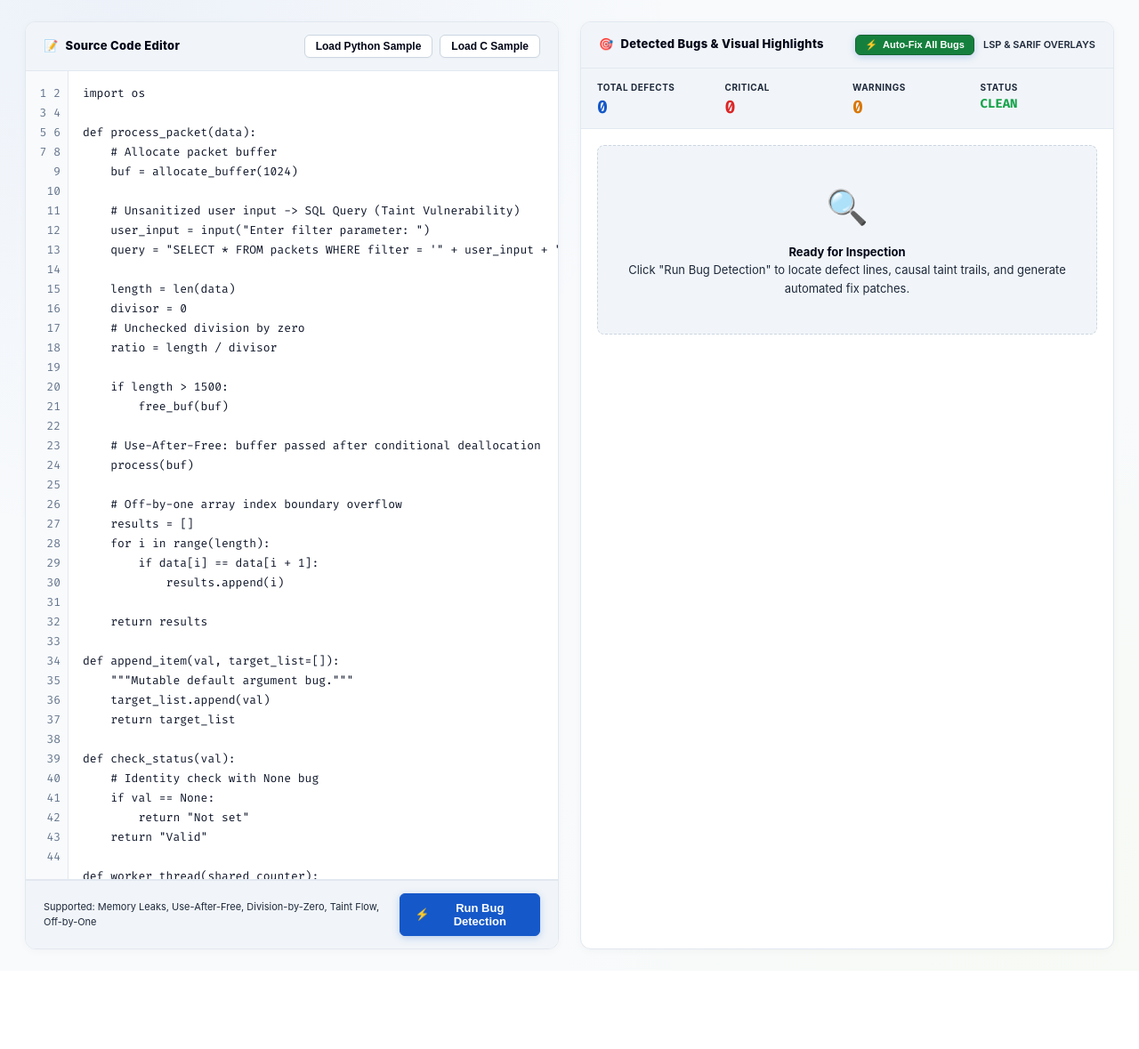
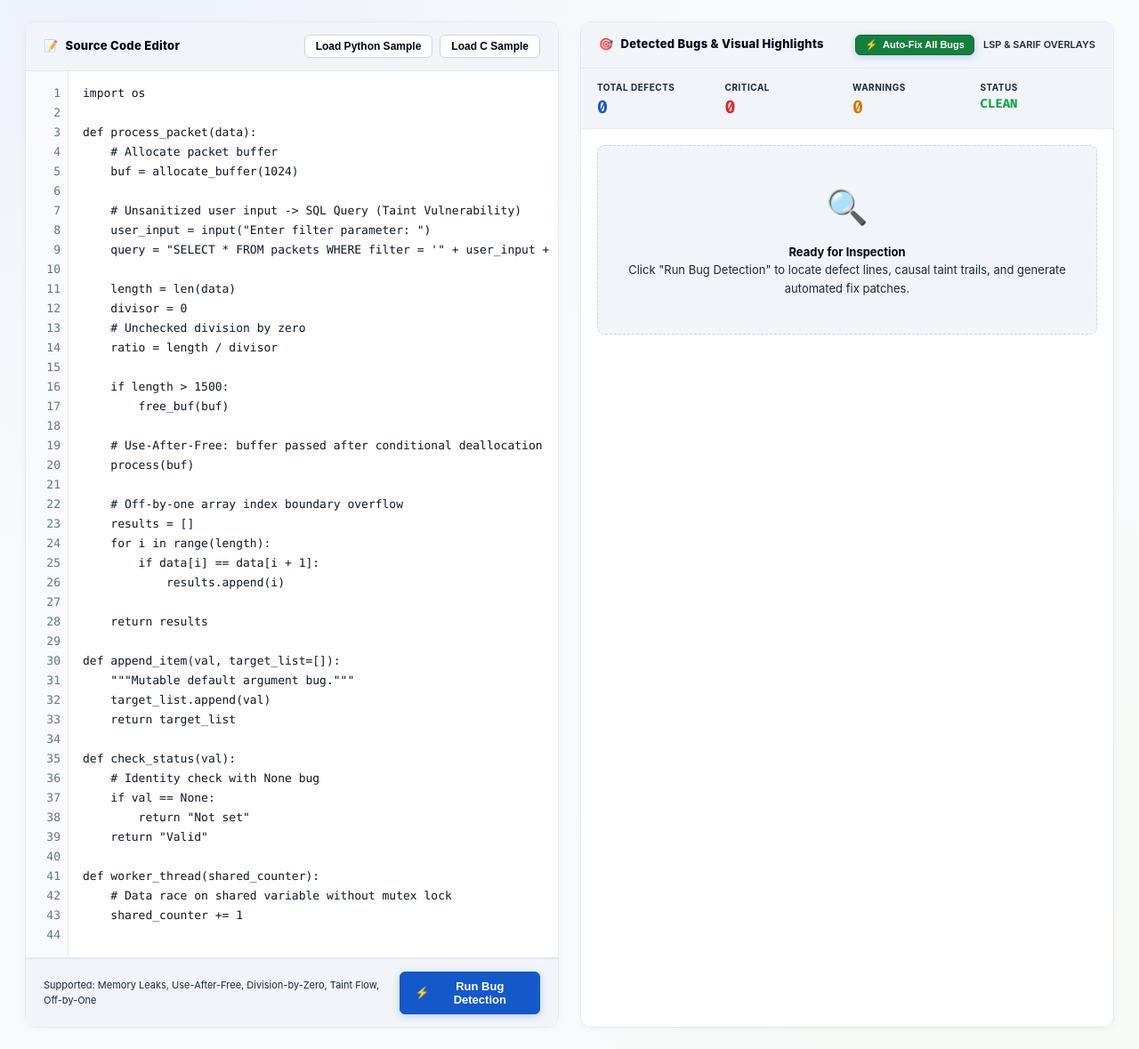
Before and after one commit to bhabanisoren16-ship-it/ai-bug-detection, a Flask app: page / in a window 1280 px wide. Shown: the part 125-1304 px from the top of the page at 89% size. Before the commit the page ends 1196 px from the top, so only its background shows below. Run offline with Flask 3, Linux system fonts and the light colour scheme.

Commit message:
fix(editor): eliminate editor cursor glitch with pixel-aligned Cascadia/Consolas font stack, gutter pre-wrap, zero letter-spacing, and undo-preserving smart indentation

```diff
--- a/web/static/css/style.css
+++ b/web/static/css/style.css
@@ -458,37 +458,46 @@ body.theme-cyberpunk .badge-security {
   flex: 1;
   min-height: 460px;
   background: #ffffff;
-  font-family: var(--font-mono);
+  font-family: "Cascadia Code", Consolas, "SF Mono", Monaco, "Liberation Mono", "Courier New", monospace;
   border-bottom: 1px solid var(--border-color);
   cursor: text;
   position: relative;
+  overflow: hidden;
 }
 
 .line-numbers {
   width: 48px;
+  min-width: 48px;
   background: #f8fafc;
   color: #64748b;
-  font-family: var(--font-mono);
-  font-size: 13px;
-  line-height: 22px;
+  font-family: "Cascadia Code", Consolas, "SF Mono", Monaco, "Liberation Mono", "Courier New", monospace !important;
+  font-size: 13px !important;
+  line-height: 22px !important;
   padding: 14px 8px;
   text-align: right;
+  white-space: pre !important;
   user-select: none;
   -webkit-user-select: none;
   border-right: 1px solid var(--border-color);
-  cursor: default;
-  pointer-events: none;
+  cursor: pointer;
+  pointer-events: auto;
   overflow: hidden;
   box-sizing: border-box;
+  letter-spacing: 0px !important;
+  word-spacing: 0px !important;
 }
 
 .code-textarea {
   flex: 1;
+  width: 100%;
+  height: 100%;
+  min-height: 460px;
+  margin: 0;
   background: #ffffff;
   color: #0f172a;
-  font-family: var(--font-mono);
-  font-size: 13px;
-  line-height: 22px;
+  font-family: "Cascadia Code", Consolas, "SF Mono", Monaco, "Liberation Mono", "Courier New", monospace !important;
+  font-size: 13px !important;
+  line-height: 22px !important;
   padding: 14px 16px;
   border: none;
   outline: none;
@@ -500,14 +509,16 @@ body.theme-cyberpunk .badge-security {
   -moz-tab-size: 4;
   cursor: text;
   caret-color: var(--color-cobalt, #1558c9);
-  /* Enforce 1:1 character-to-column mapping: disable font ligatures to prevent caret jump/drift */
+  /* Enforce exact 1:1 character-column caret alignment: disable font ligatures to prevent caret jump/drift */
   font-variant-ligatures: none !important;
-  font-feature-settings: "liga" 0, "calt" 0, "dlig" 0 !important;
-  -webkit-font-feature-settings: "liga" 0, "calt" 0, "dlig" 0 !important;
-  letter-spacing: normal;
-  word-spacing: normal;
+  font-feature-settings: "liga" 0, "calt" 0, "dlig" 0, "clig" 0 !important;
+  -webkit-font-feature-settings: "liga" 0, "calt" 0, "dlig" 0, "clig" 0 !important;
+  letter-spacing: 0px !important;
+  word-spacing: 0px !important;
   word-break: normal;
   word-wrap: normal;
+  -webkit-font-smoothing: antialiased;
+  -moz-osx-font-smoothing: grayscale;
 }
 
 .code-textarea::selection {
--- a/web/static/js/app.js
+++ b/web/static/js/app.js
@@ -132,12 +132,43 @@ function initLineNumbers() {
             numbers += i + "\n";
         }
         gutter.textContent = numbers;
+
+        // Auto-widen gutter if lines >= 1000
+        if (lines >= 1000) {
+            gutter.style.width = "64px";
+            gutter.style.minWidth = "64px";
+        } else {
+            gutter.style.width = "48px";
+            gutter.style.minWidth = "48px";
+        }
     }
 
     function setupEditor(editor, gutter) {
         if (!editor) return;
 
-        // Smooth tab key indentation and caret management (prevents focus loss / caret jump)
+        // Clicking wrapper outside editor transfers focus directly to editor
+        const wrapper = editor.closest(".editor-wrapper");
+        if (wrapper) {
+            wrapper.addEventListener("click", (e) => {
+                if (e.target === wrapper) {
+                    editor.focus();
+                }
+            });
+        }
+
+        // Clicking gutter line number navigates cursor directly to that line
+        if (gutter) {
+            gutter.addEventListener("click", (e) => {
+                const rect = gutter.getBoundingClientRect();
+                const offsetY = e.clientY - rect.top + editor.scrollTop;
+                const padding = 14;
+                const lineHeight = 22;
+                const targetLine = Math.max(1, Math.floor((offsetY - padding) / lineHeight) + 1);
+                jumpToEditorLine(editor.id, targetLine, 1);
+            });
+        }
+
+        // Smart keyboard caret handling: Tab (indent), Shift+Tab (outdent), Enter (auto-indent)
         editor.addEventListener("keydown", function(e) {
             if (e.key === "Tab") {
                 e.preventDefault();
@@ -170,10 +201,10 @@ function initLineNumbers() {
                     this.selectionEnd = Math.max(lineStart, end - removedChars);
                 } else {
                     if (start === end) {
-                        // Single cursor: Insert 4 spaces at caret position
-                        const indent = "    ";
-                        this.value = value.substring(0, start) + indent + value.substring(end);
-                        this.selectionStart = this.selectionEnd = start + 4;
+                        // Single cursor: Insert 4 spaces using execCommand (preserves native undo/redo stack)
+                        if (!document.execCommand("insertText", false, "    ")) {
+                            this.setRangeText("    ", start, end, "end");
+                        }
                     } else {
                         // Range selection: Indent all selected lines by 4 spaces
                         const lineStart = value.lastIndexOf("\n", start - 1) + 1;
@@ -190,6 +221,29 @@ function initLineNumbers() {
                 }
 
                 if (gutter) updateGutter(editor, gutter);
+                syncScroll();
+                return;
+            }
+
+            // Enter key: Preserve leading whitespace/indentation of previous line
+            if (e.key === "Enter") {
+                const start = this.selectionStart;
+                const value = this.value;
+                const lineStart = value.lastIndexOf("\n", start - 1) + 1;
+                const currentLine = value.substring(lineStart, start);
+                const indentMatch = currentLine.match(/^[ \t]+/);
+                if (indentMatch) {
+                    e.preventDefault();
+                    const indent = indentMatch[0];
+                    const extra = currentLine.trimEnd().endsWith(":") || currentLine.trimEnd().endsWith("{") ? "    " : "";
+                    const insert = "\n" + indent + extra;
+                    if (!document.execCommand("insertText", false, insert)) {
+                        this.setRangeText(insert, start, start, "end");
+                    }
+                    if (gutter) updateGutter(editor, gutter);
+                    syncScroll();
+                    return;
+                }
             }
         });
 
@@ -198,7 +252,7 @@ function initLineNumbers() {
             if (gutter) gutter.scrollTop = editor.scrollTop;
         };
 
-        editor.addEventListener("scroll", syncScroll);
+        editor.addEventListener("scroll", syncScroll, { passive: true });
         editor.addEventListener("keyup", syncScroll);
         editor.addEventListener("click", syncScroll);
         editor.addEventListener("input", () => {
--- a/web/templates/index.html
+++ b/web/templates/index.html
@@ -11,7 +11,7 @@
     <meta name="googlebot" content="noindex, nofollow, noarchive, nosnippet, noimageindex, notranslate">
     <meta name="google" content="notranslate, nopagereadaloud">
     <title>AI Bug Detection &amp; Highlighting System</title>
-    <link rel="stylesheet" href="/static/css/style.css?v=15.0">
+    <link rel="stylesheet" href="/static/css/style.css?v=16.0">
     <link rel="preconnect" href="https://fonts.googleapis.com">
     <link rel="preconnect" href="https://fonts.gstatic.com" crossorigin>
     <link href="https://fonts.googleapis.com/css2?family=Fira+Code:wght@400;500;600;700&family=Inter:wght@400;500;600;700;800&display=swap" rel="stylesheet">
@@ -72,7 +72,7 @@
 
                     <div class="editor-wrapper">
                         <div id="code-gutter" class="line-numbers">1</div>
-                        <textarea id="code-editor" class="code-textarea" spellcheck="false" placeholder="Paste C, Python, or Rust code here..."></textarea>
+                        <textarea id="code-editor" class="code-textarea" spellcheck="false" autocomplete="off" autocorrect="off" autocapitalize="off" placeholder="Paste C, Python, or Rust code here..."></textarea>
                     </div>
 
                     <div class="panel-footer">
@@ -149,7 +149,7 @@
 
                     <div class="editor-wrapper">
                         <div id="netlist-gutter" class="line-numbers">1</div>
-                        <textarea id="netlist-editor" class="code-textarea" spellcheck="false" placeholder="Paste elaborated netlist JSON here..."></textarea>
+                        <textarea id="netlist-editor" class="code-textarea" spellcheck="false" autocomplete="off" autocorrect="off" autocapitalize="off" placeholder="Paste elaborated netlist JSON here..."></textarea>
                     </div>
 
                     <div class="panel-footer">
@@ -288,6 +288,6 @@
         </div>
     </div>
 
-    <script src="/static/js/app.js?v=15.0"></script>
+    <script src="/static/js/app.js?v=16.0"></script>
 </body>
 </html>
```
